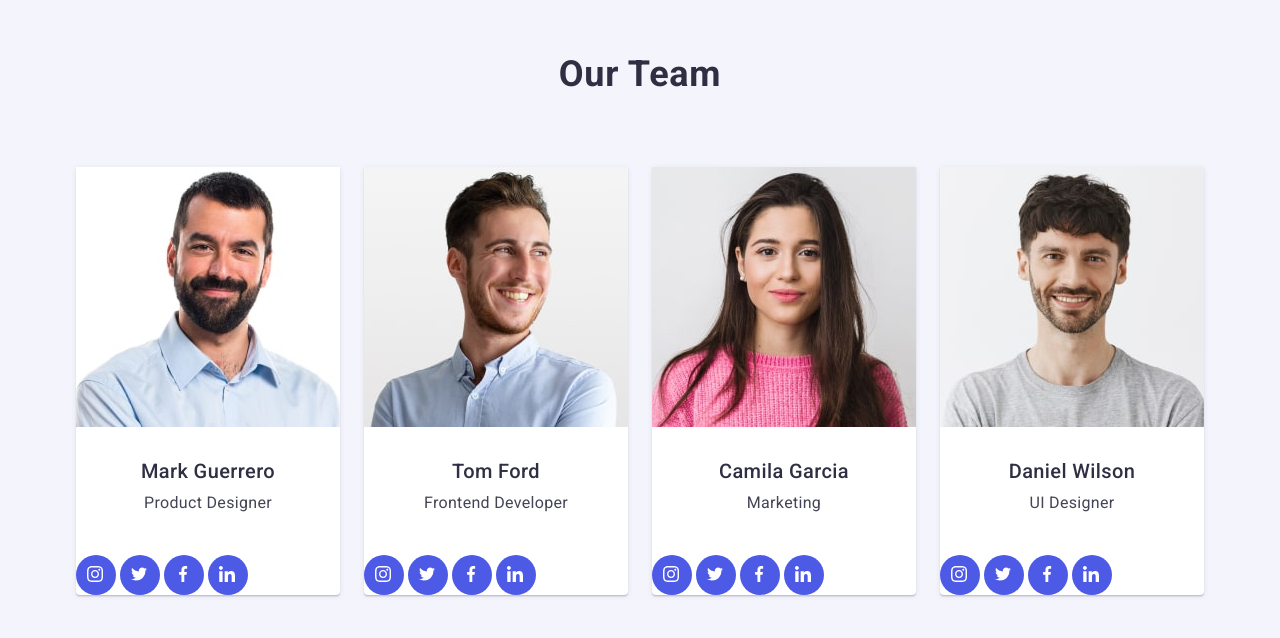
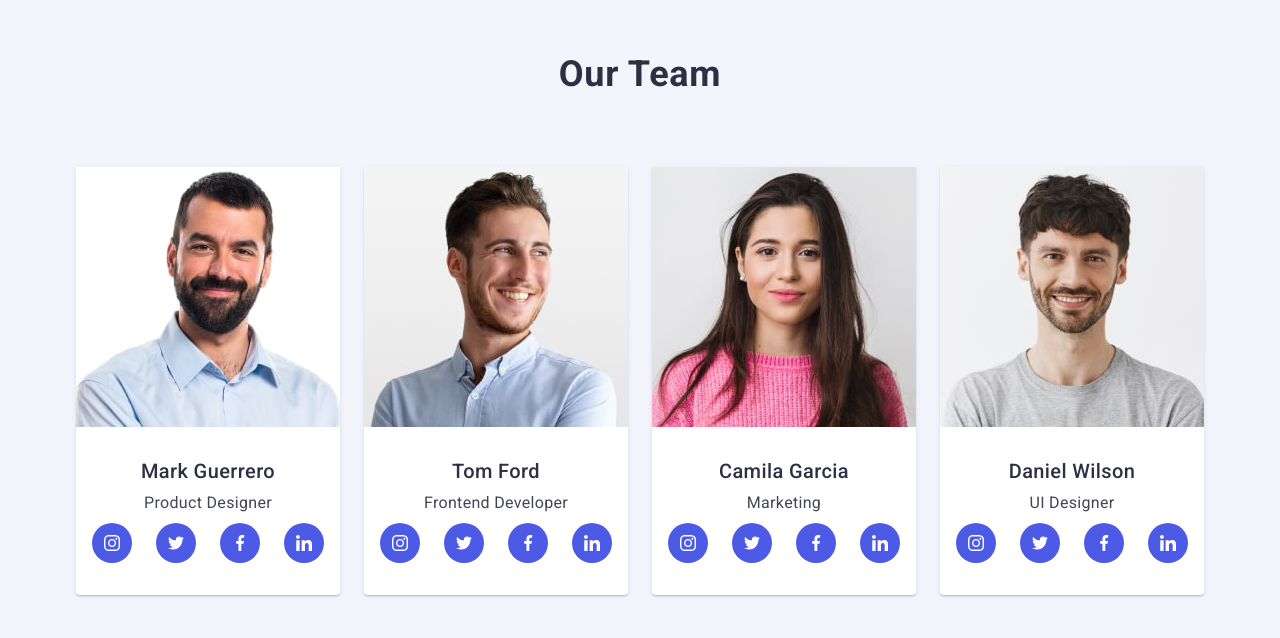
Before and after one commit to Anatolii-Udalov/goit-markup-hw-04, a plain HTML site: page index.html in a window 1280 px wide. Shown: the part 1226-1864 px from the top of the page. Drawn offline with nearby package versions, Linux system fonts and the light colour scheme.

Commit message:
update_html

```diff
--- a/css/styles.css
+++ b/css/styles.css
@@ -305,17 +305,23 @@ h6 {
 
 .icons-tranzition-media {
     display: inline-block;
-    padding: 11px 11px;
+    padding: 12px 12px;
+    margin: 0;
 
 }
 
+.icons-div-class {
+    margin-top: 8px;
+    display: flex;
+    justify-content: center;
+    gap: 24px;
+}
+
 .icon-settings-section {
-    display: inline-block;
     background-color: #4d5ae5;
-    width: 40px;
     height: 40px;
     border-radius: 50%;
-    margin-top: 8px;
+    display: inline-block;
 }
 
 .main-jobs-workers {
--- a/index.html
+++ b/index.html
@@ -73,12 +73,8 @@
           <ul class="main-unnamed-list">
             <li class="feauters-list-item">
               <div class="feauters-icon-section">
-                <svg class="icon-section">
-                  <use
-                    href="./images/icons.svg#icon-antenna"
-                    width="64"
-                    height="64"
-                  ></use>
+                <svg class="icon-section" width="64" height="64">
+                  <use href="./images/icons.svg#icon-antenna"></use>
                 </svg>
               </div>
               <h3 class="main-title-two">Strategy</h3>
@@ -135,8 +131,8 @@
               <div class="team-jod-and-name">
                 <h3 class="main-workers">Mark Guerrero</h3>
                 <p class="main-jobs-workers">Product Designer</p>
-              </div>
-              <div class="icon-settings-section">
+                <ul class="icons-div-class">
+                  <li class="icon-settings-section">
                     <a
                       class="icons-tranzition-media"
                       href="https://www.instagram.com/"
@@ -144,8 +140,8 @@
                         <use href="./images/icons.svg#icon-instagram"></use>
                       </svg>
                     </a>
-              </div>
-              <div class="icon-settings-section">
+                  </li>
+                  <li class="icon-settings-section">
                     <a
                       class="icons-tranzition-media"
                       href="https://www.twitter.com/"
@@ -153,8 +149,8 @@
                         <use href="./images/icons.svg#icon-twitter"></use>
                       </svg>
                     </a>
-              </div>
-              <div class="icon-settings-section">
+                  </li>
+                  <li class="icon-settings-section">
                     <a
                       class="icons-tranzition-media"
                       href="https://www.facebook.com/"
@@ -162,8 +158,8 @@
                         <use href="./images/icons.svg#icon-facebook"></use>
                       </svg>
                     </a>
-              </div>
-              <div class="icon-settings-section">
+                  </li>
+                  <li class="icon-settings-section">
                     <a
                       class="icons-tranzition-media"
                       href="https://ee.linkedin.com/"
@@ -172,6 +168,8 @@
                         <use href="./images/icons.svg#icon-linkedin"></use>
                       </svg>
                     </a>
+                  </li>
+                </ul>
               </div>
             </li>
             <li class="team-list-item">
@@ -179,8 +177,8 @@
               <div class="team-jod-and-name">
                 <h3 class="main-workers">Tom Ford</h3>
                 <p class="main-jobs-workers">Frontend Developer</p>
-              </div>
-              <div class="icon-settings-section">
+                <ul class="icons-div-class">
+                  <li class="icon-settings-section">
                     <a
                       class="icons-tranzition-media"
                       href="https://www.instagram.com/"
@@ -188,8 +186,8 @@
                         <use href="./images/icons.svg#icon-instagram"></use>
                       </svg>
                     </a>
-              </div>
-              <div class="icon-settings-section">
+                  </li>
+                  <li class="icon-settings-section">
                     <a
                       class="icons-tranzition-media"
                       href="https://www.twitter.com/"
@@ -197,8 +195,8 @@
                         <use href="./images/icons.svg#icon-twitter"></use>
                       </svg>
                     </a>
-              </div>
-              <div class="icon-settings-section">
+                  </li>
+                  <li class="icon-settings-section">
                     <a
                       class="icons-tranzition-media"
                       href="https://www.facebook.com/"
@@ -206,8 +204,8 @@
                         <use href="./images/icons.svg#icon-facebook"></use>
                       </svg>
                     </a>
-              </div>
-              <div class="icon-settings-section">
+                  </li>
+                  <li class="icon-settings-section">
                     <a
                       class="icons-tranzition-media"
                       href="https://ee.linkedin.com/"
@@ -216,15 +214,18 @@
                         <use href="./images/icons.svg#icon-linkedin"></use>
                       </svg>
                     </a>
+                  </li>
+                </ul>
               </div>
             </li>
+
             <li class="team-list-item">
               <img src="./images/img-1.jpg" alt="Camila's photo" width="264" />
               <div class="team-jod-and-name">
                 <h3 class="main-workers">Camila Garcia</h3>
                 <p class="main-jobs-workers">Marketing</p>
-              </div>
-              <div class="icon-settings-section">
+                <ul class="icons-div-class">
+                  <li class="icon-settings-section">
                     <a
                       class="icons-tranzition-media"
                       href="https://www.instagram.com/"
@@ -232,8 +233,8 @@
                         <use href="./images/icons.svg#icon-instagram"></use>
                       </svg>
                     </a>
-              </div>
-              <div class="icon-settings-section">
+                  </li>
+                  <li class="icon-settings-section">
                     <a
                       class="icons-tranzition-media"
                       href="https://www.twitter.com/"
@@ -241,8 +242,8 @@
                         <use href="./images/icons.svg#icon-twitter"></use>
                       </svg>
                     </a>
-              </div>
-              <div class="icon-settings-section">
+                  </li>
+                  <li class="icon-settings-section">
                     <a
                       class="icons-tranzition-media"
                       href="https://www.facebook.com/"
@@ -250,8 +251,8 @@
                         <use href="./images/icons.svg#icon-facebook"></use>
                       </svg>
                     </a>
-              </div>
-              <div class="icon-settings-section">
+                  </li>
+                  <li class="icon-settings-section">
                     <a
                       class="icons-tranzition-media"
                       href="https://ee.linkedin.com/"
@@ -260,6 +261,8 @@
                         <use href="./images/icons.svg#icon-linkedin"></use>
                       </svg>
                     </a>
+                  </li>
+                </ul>
               </div>
             </li>
             <li class="team-list-item">
@@ -267,8 +270,8 @@
               <div class="team-jod-and-name">
                 <h3 class="main-workers">Daniel Wilson</h3>
                 <p class="main-jobs-workers">UI Designer</p>
-              </div>
-              <div class="icon-settings-section">
+                <ul class="icons-div-class">
+                  <li class="icon-settings-section">
                     <a
                       class="icons-tranzition-media"
                       href="https://www.instagram.com/"
@@ -276,8 +279,8 @@
                         <use href="./images/icons.svg#icon-instagram"></use>
                       </svg>
                     </a>
-              </div>
-              <div class="icon-settings-section">
+                  </li>
+                  <li class="icon-settings-section">
                     <a
                       class="icons-tranzition-media"
                       href="https://www.twitter.com/"
@@ -285,8 +288,8 @@
                         <use href="./images/icons.svg#icon-twitter"></use>
                       </svg>
                     </a>
-              </div>
-              <div class="icon-settings-section">
+                  </li>
+                  <li class="icon-settings-section">
                     <a
                       class="icons-tranzition-media"
                       href="https://www.facebook.com/"
@@ -294,8 +297,8 @@
                         <use href="./images/icons.svg#icon-facebook"></use>
                       </svg>
                     </a>
-              </div>
-              <div class="icon-settings-section">
+                  </li>
+                  <li class="icon-settings-section">
                     <a
                       class="icons-tranzition-media"
                       href="https://ee.linkedin.com/"
@@ -304,6 +307,8 @@
                         <use href="./images/icons.svg#icon-linkedin"></use>
                       </svg>
                     </a>
+                  </li>
+                </ul>
               </div>
             </li>
           </ul>
```
Lines whose indentation alone changed are shown as unchanged.
